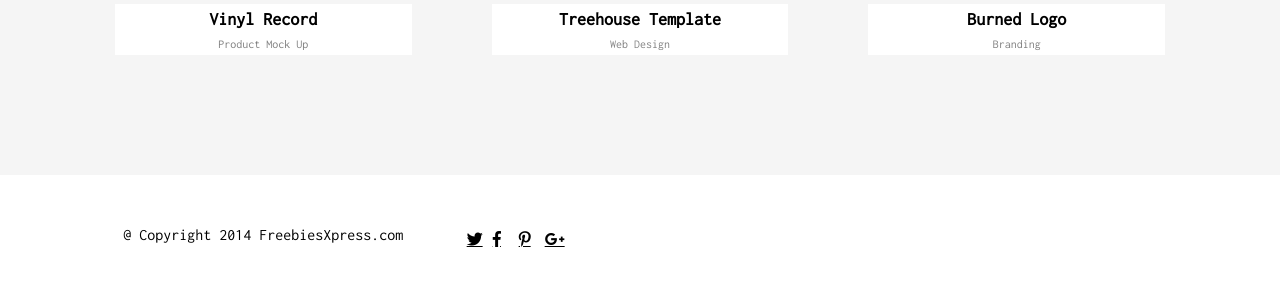
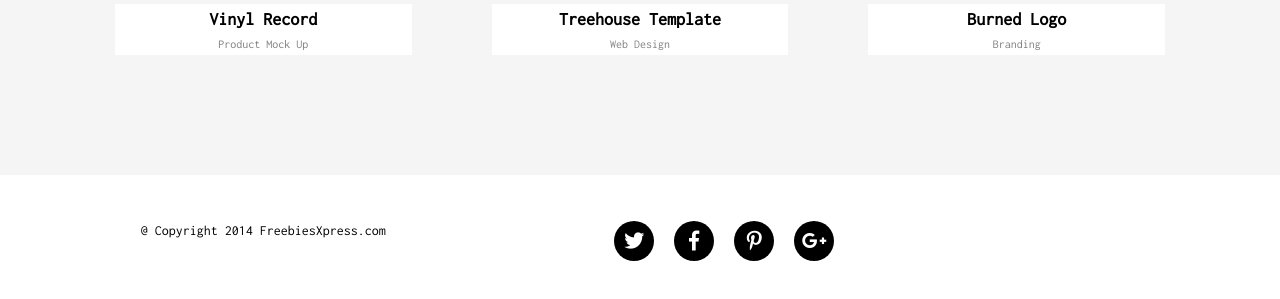
Before and after one commit to Edyta2801/Golden-creative-layout, a website: page index.html in a window 1280 px wide. Shown: the part 2146-2445 px from the top of the page. Drawn offline with Linux system fonts and the light colour scheme; a web font is replaced by a local one.

Commit message:
add style for footer

```diff
--- a/sass/style.scss
+++ b/sass/style.scss
@@ -234,33 +234,54 @@ section .card-title {
 }
 .portfolio .card-text {
   margin: 0 0 10px 0;
+  font-size: 18px;
 }
 
 /* Footer */
+.footer {
+  margin: 0;
+}
+.footer p{
+  font: size 16;px;
+  color: $color-four;
+}
+
 
 .footer ul {
   height: 100%;
   display: flex;
   flex-direction: row;
-  justify-content: flex-start;
+  justify-content: center;
   align-items: flex-start;
   padding: 0;
-}
-
-.footer a {
-  display: flex;
-  width: 16px;
-  height: 16px;
-  font-size: 0;
-  color: black;
 }
 
 .footer li {
   font-size: 0;
   display: flex;
-  padding: 10px 10px 10px 0;
+  padding-right: 20px;
+  transition: all 1s;
+  transition: transform 0.3s;
+  color: white;
 }
+
+.footer a {
+  display: flex;
+  width: 40px;
+  height: 40px;
+  background: $color-four;
+  border-radius: 50%;
+  justify-content: center;
+  align-items: center;
+  font-size: 0;
+  color: $color-four;
+}
+
 .footer i {
-  font-size: 16px;
-  color: black;
+  font-size: 20px;
+  color: $color-five;
 }
+
+.footer li:hover {
+  transform: scale(1.2);
+}
```
Also changed, not shown: css/style.css, 1 other file.
